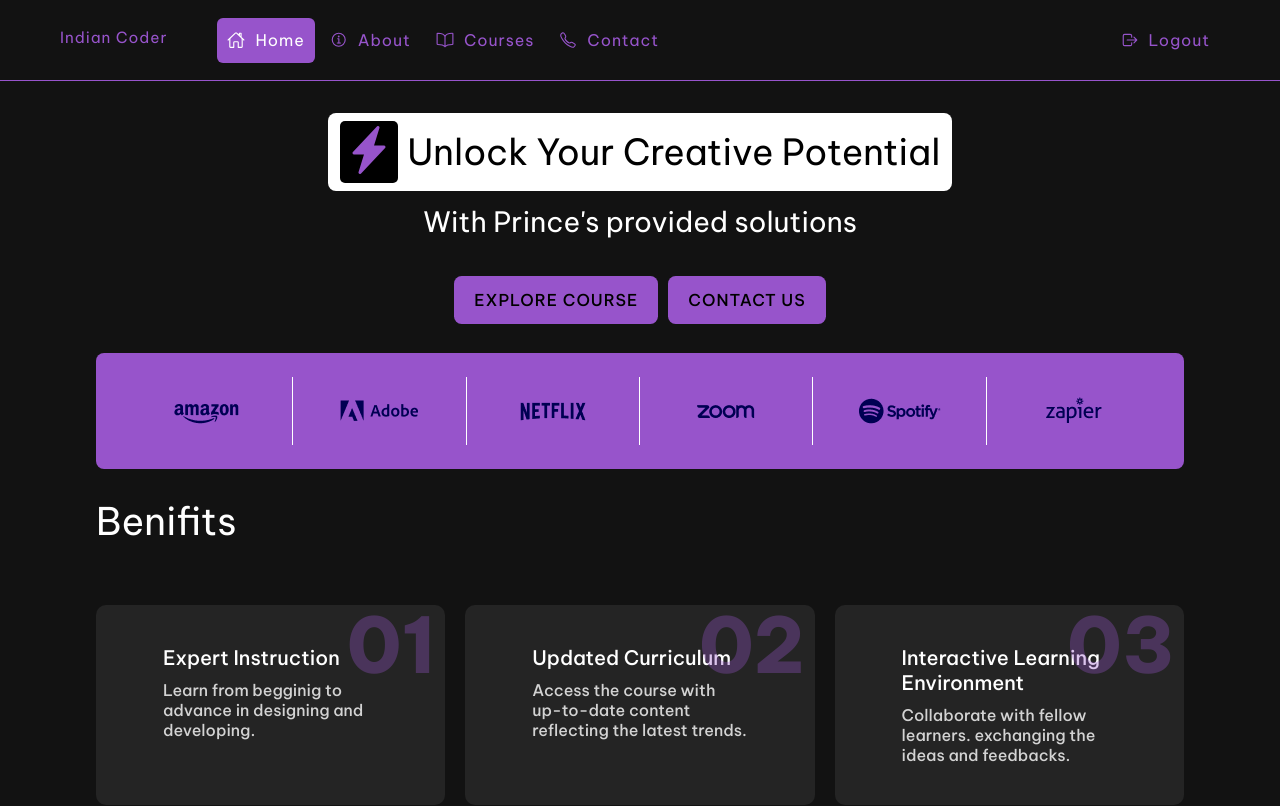
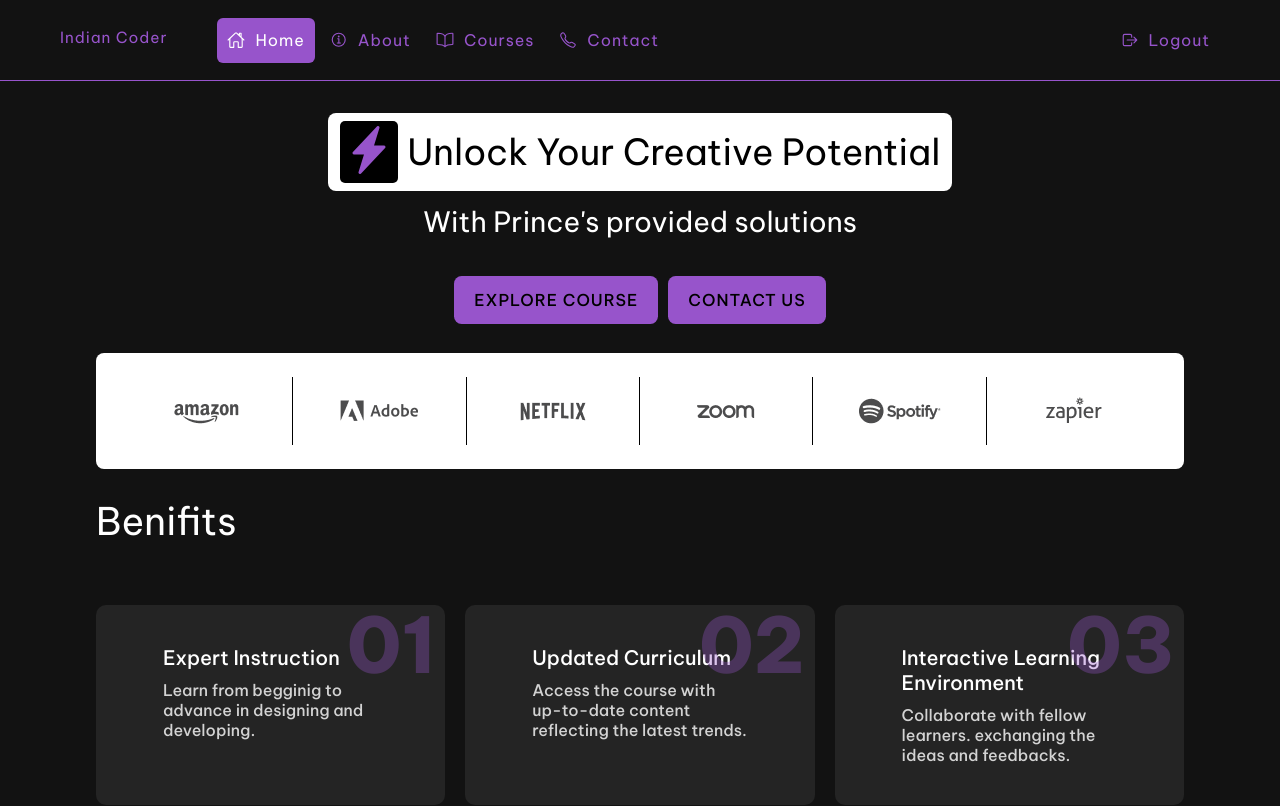
Before and after one commit to Prince188/Indiancoder, a React (Create React App) app in the folder client/: page / in a window 1280 px wide. Shown: the top 806 px of the page. Built offline with nearby package versions, Linux system fonts and the light colour scheme; no server answers; sample sign-in values are in the browser's storage.

Commit message:
Add files via upload

```diff
--- a/client/src/index.css
+++ b/client/src/index.css
@@ -383,31 +383,6 @@ table tbody tr:last-child td:first-child {
   -webkit-box-orient: vertical;
 }
 
-dl {
-  flex-wrap: wrap;
-  margin: 0;
-  padding: 0;
-}
-
-dt {
-  font-weight: bold;
-
-  & h2 {
-    height: 30px !important;
-    text-decoration: underline;
-    color: #deacf5;
-    font-weight: 800 !important;
-  }
-}
-
-dd {
-  flex-basis: 50%;
-  /* Adjust the width of <dd> as per your design */
-  margin-left: 0;
-  padding-left: 50px;
-  /* Add left padding for indentation */
-}
-
 .source-code {
   overflow: auto;
   background-color: #232323;
@@ -633,7 +608,7 @@ li {
 /*? Analytics css */
 
 .analytics-banner {
-  background-color: #9754cb;
+  background-color: #fff;
   width: 100%;
   border-radius: 8px;
   padding: 24px;
@@ -647,7 +622,7 @@ li {
   justify-content: center;
   height: 68px;
   padding: 20px 30px;
-  border-right: 1px solid #fff;
+  border-right: 1px solid #000;
 }
 
 .brand:last-child {
@@ -656,5 +631,5 @@ li {
 
 .brand img {
   color: #fff;
-  mix-blend-mode: color-burn;
+  /* mix-blend-mode: color-burn; */
 }
```
